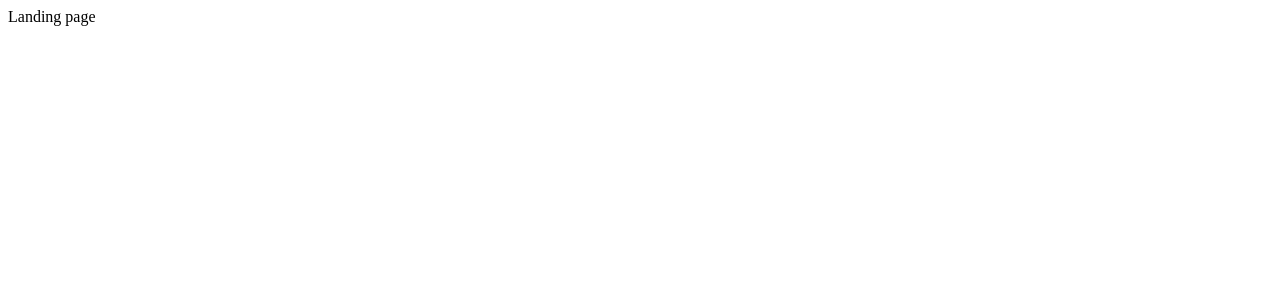
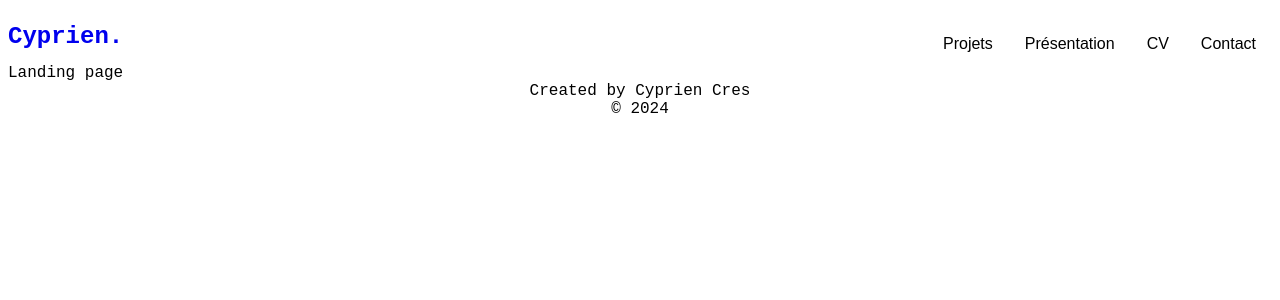
Before and after one commit to Cyprien-Cres/Portfolio, a React (Vite) app: page / in a window 1280 px wide. Shown: the top 300 px of the page. Built offline with nearby package versions, Linux system fonts and the light colour scheme.

Commit message:
PF-001 Création du header et du footer

```diff
--- /dev/null
+++ b/src/containers/footer/footer.jsx
@@ -0,0 +1,16 @@
+import "./footer.scss"
+
+function Footer() {
+  return(
+    <div className="footer">
+      <div className="creator">
+        Created by Cyprien Cres
+      </div>
+      <div className="copyright">
+        © 2024
+      </div>
+    </div>
+  )
+}
+
+export default Footer
--- /dev/null
+++ b/src/containers/footer/footer.scss
@@ -0,0 +1,7 @@
+.footer {
+  display: flex;
+  flex-direction: column;
+  justify-content: center;
+  align-items: center;
+  font-size: 1rem;
+}
--- /dev/null
+++ b/src/containers/header/header.jsx
@@ -0,0 +1,30 @@
+import { Link } from "react-router-dom"
+import "./header.scss"
+
+function Header() {
+  return(
+    <div className="header">
+      <div className="username">
+        <Link to={"/"}>
+          <h1>Cyprien.</h1>
+        </Link>
+      </div>
+      <div className="menu">
+        <Link to={"/Projects"}>
+          <button>Projets</button>
+        </Link>
+        <Link to={"/About"}>
+          <button>Présentation</button>
+        </Link>
+        <Link to={"/Resume"}>
+          <button>CV</button>
+        </Link>
+        <a href="mailto:kanki.dev@gmail.com">
+          <button>Contact</button>
+        </a>
+      </div>
+    </div>
+  )
+}
+
+export default Header
--- /dev/null
+++ b/src/containers/header/header.scss
@@ -0,0 +1,40 @@
+.header {
+  width: 100%;
+  height: 56px;
+  display: flex;
+  align-items: center;
+  justify-content: space-between;
+
+  .username {
+    a {
+      text-decoration: none;
+
+      &:visited {
+        color: black;
+      }
+
+      h1 {
+        font-size: 1.5rem;
+      }
+    }
+  }
+
+  .menu {
+    height: 40px;
+    button {
+      font-size: 1rem;
+      height: 100%;
+      margin: 8px;
+      padding: 0 8px;
+      background-color: transparent;
+      border: none;
+      cursor: pointer;
+
+      &:hover {
+        background-color: #f3f3f5;
+        transition-duration: 500ms;
+        border-radius: 5px;
+      }
+    }
+  }
+}
--- a/src/main.jsx
+++ b/src/main.jsx
@@ -1,16 +1,19 @@
 import React from "react"
 import ReactDOM from 'react-dom/client'
 import { BrowserRouter as Router, Route, Routes } from "react-router-dom"
+import Header from "./containers/header/header"
+import Footer from "./containers/footer/footer"
 import Home from "./pages/Home"
 import About from "./pages/About"
 import Projects from "./pages/Projects"
 import Resume from "./pages/Resume"
 import Error from "./pages/Error"
-import "./styles/index.scss"
+import "./main.scss"
 
 ReactDOM.createRoot(document.getElementById('root')).render(
   <React.StrictMode>
     <Router>
+      <Header />
       <Routes>
         <Route path="/" element={<Home />} />
         <Route path="/about" element={<About />} />
@@ -18,6 +21,7 @@ ReactDOM.createRoot(document.getElementById('root')).render(
         <Route path="/resume" element={<Resume />} />
         <Route path="*" element={<Error />} />
       </Routes>
+      <Footer />
     </Router>
   </React.StrictMode>
 )
--- /dev/null
+++ b/src/main.scss
@@ -0,0 +1,23 @@
+body {
+  #root {
+    margin: 0 auto;
+    max-width: 1440px;
+    font-family: 'Courier New', Courier, monospace;
+
+    @media screen and (min-width:375px) {
+      max-width: 375px;
+    }
+    @media screen and (min-width:768px) {
+      max-width: 768px;
+    }
+    @media screen and (min-width:1024px) {
+      max-width: 1024px;
+    }
+    @media screen and (min-width:1280px) {
+        max-width: 1280px;
+    }
+    @media screen and (min-width:1440px) {
+      max-width: 1440px;
+    }
+  }
+}
```
Also changed, not shown: src/styles/index.scss (deleted).
